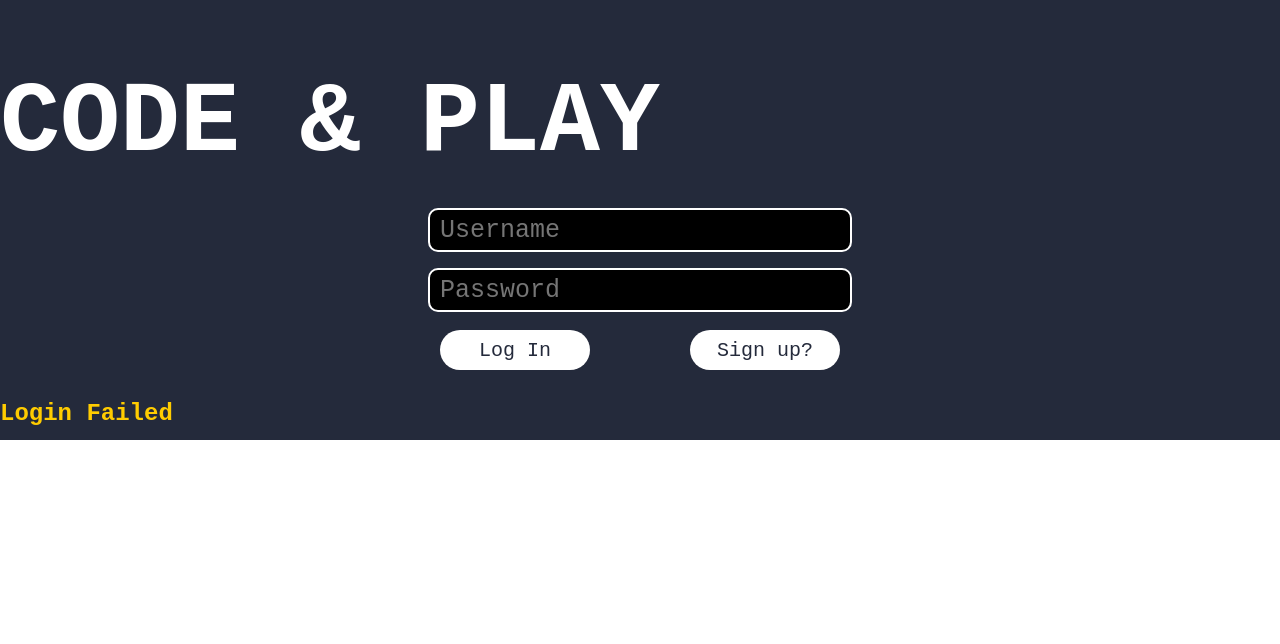
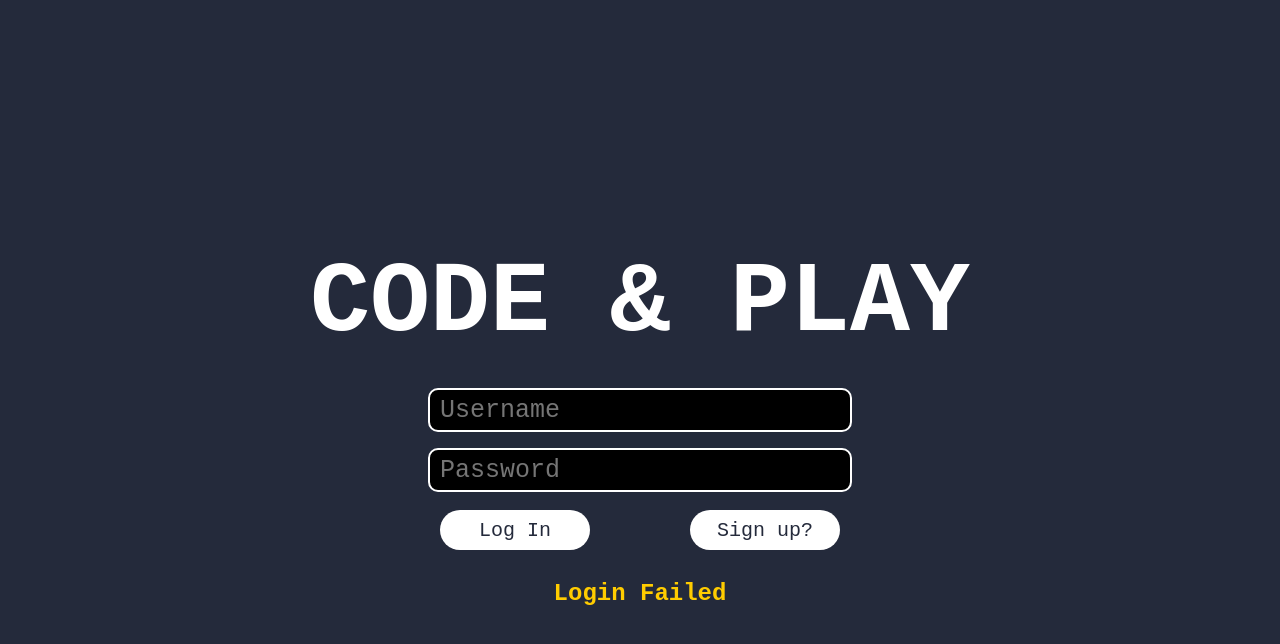
Before and after one commit to zehaowork/Cloud-Group-Project, a React (Create React App) app in the folder codeplay-app/: page /login in a window 1280 px wide. Shown: the top 644 px of the page. Built offline with nearby package versions, Linux system fonts and the light colour scheme.

Commit message:
Fix display

```diff
--- a/codeplay-app/src/components/Game/Game.css
+++ b/codeplay-app/src/components/Game/Game.css
@@ -1,4 +1,5 @@
 .gamepage {
+    height: 100% !important;
   background-color: #242a3b;
   display: grid;
   grid-template-rows: 40px 230px 330px;
--- a/codeplay-app/src/components/Login/Login.css
+++ b/codeplay-app/src/components/Login/Login.css
@@ -1,9 +1,11 @@
 .loginpage {
+    height: 100%;
   background-color: #242a3b;
   display: grid;
 }
 
 .innerlogin {
+    text-align: center;
   display: grid;
   grid-template-rows: 200px 60px 60px 60px 60px;
   align-self: center;
--- a/codeplay-app/src/components/ResetPassword/ResetPassword.css
+++ b/codeplay-app/src/components/ResetPassword/ResetPassword.css
@@ -1,4 +1,5 @@
 .resetpassword {
+    height: 100%;
   background-color: #242a3b;
   display: grid;
 }
--- a/codeplay-app/src/components/UserInfo/UserInfo.css
+++ b/codeplay-app/src/components/UserInfo/UserInfo.css
@@ -1,4 +1,5 @@
 .userinfopage {
+    height: 100%;
   background-color: #242a3b;
   display: grid;
   grid-template-columns: 40% 60%;
```
